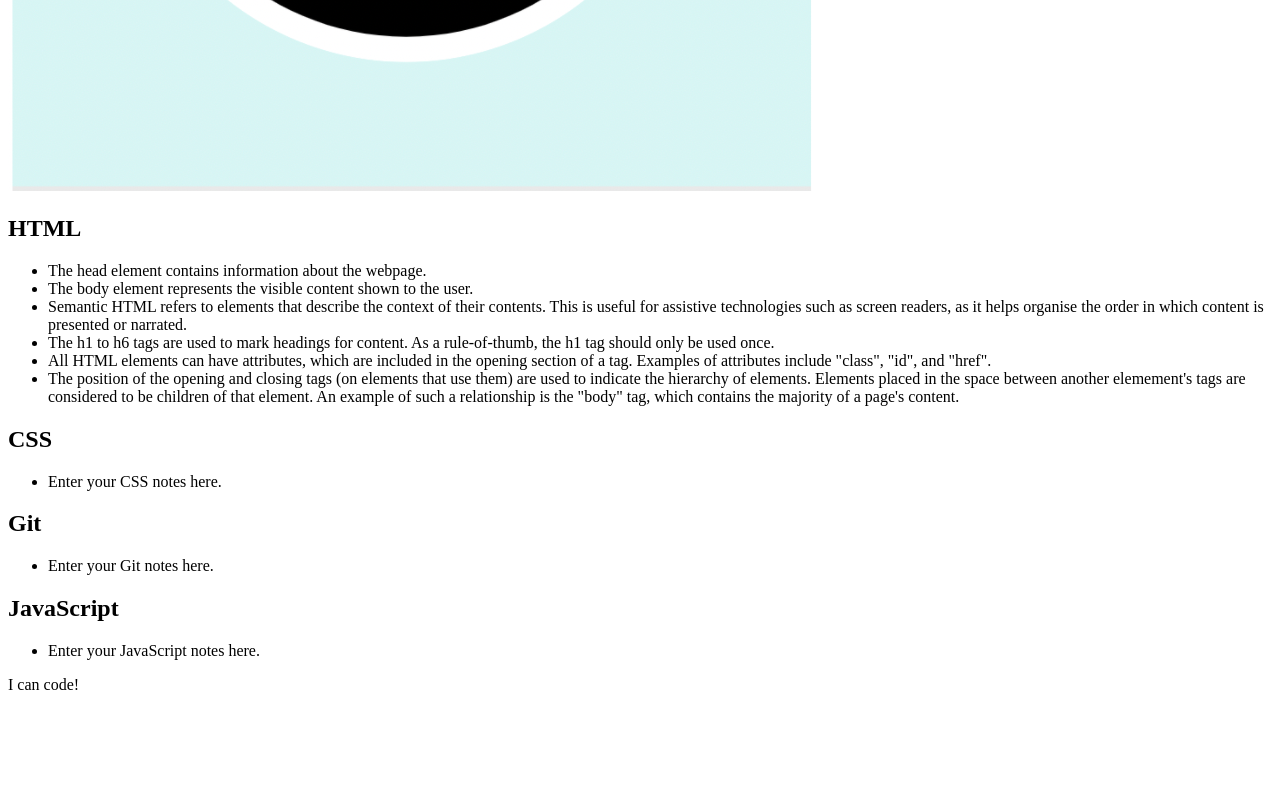
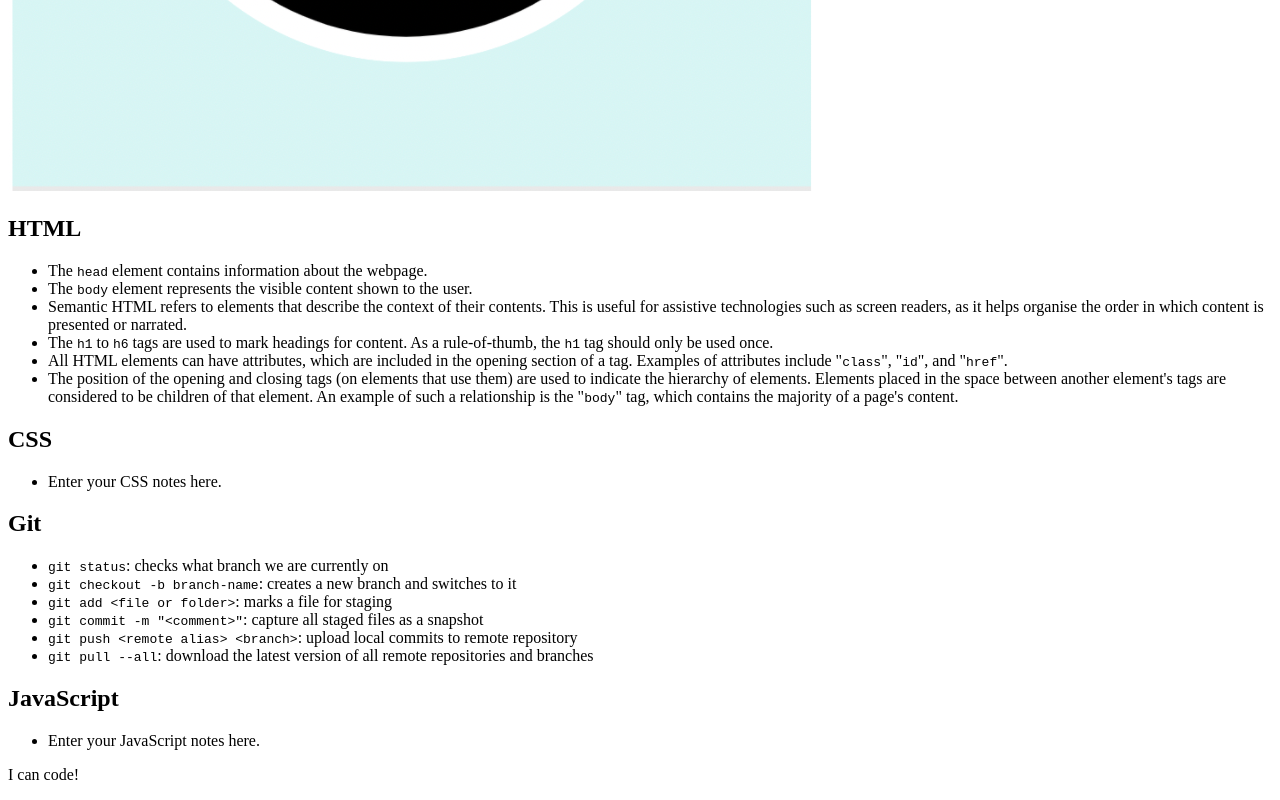
Before and after one commit to natpoulson/prework-study-guide, a plain HTML site: page index.html in a window 1280 px wide. Shown: the part 665-1465 px from the top of the page. Before the commit the page ends 1375 px from the top, so only its background shows below. Drawn offline with Linux system fonts and the light colour scheme.

Commit message:
add cards, populate html and git contents

```diff
--- a/index.html
+++ b/index.html
@@ -15,12 +15,12 @@
       <section class="card" id="html-section">
         <h2>HTML</h2>
         <ul>
-          <li>The head element contains information about the webpage.</li>
-          <li>The body element represents the visible content shown to the user.</li>
+          <li>The <code>head</code> element contains information about the webpage.</li>
+          <li>The <code>body</code> element represents the visible content shown to the user.</li>
           <li>Semantic HTML refers to elements that describe the context of their contents. This is useful for assistive technologies such as screen readers, as it helps organise the order in which content is presented or narrated.</li>
-          <li>The h1 to h6 tags are used to mark headings for content. As a rule-of-thumb, the h1 tag should only be used once.</li>
-          <li>All HTML elements can have attributes, which are included in the opening section of a tag. Examples of attributes include "class", "id", and "href".</li>
-          <li>The position of the opening and closing tags (on elements that use them) are used to indicate the hierarchy of elements. Elements placed in the space between another elemement's tags are considered to be children of that element. An example of such a relationship is the "body" tag, which contains the majority of a page's content.</li>
+          <li>The <code>h1</code> to <code>h6</code> tags are used to mark headings for content. As a rule-of-thumb, the <code>h1</code> tag should only be used once.</li>
+          <li>All HTML elements can have attributes, which are included in the opening section of a tag. Examples of attributes include "<code>class</code>", "<code>id</code>", and "<code>href</code>".</li>
+          <li>The position of the opening and closing tags (on elements that use them) are used to indicate the hierarchy of elements. Elements placed in the space between another element's tags are considered to be children of that element. An example of such a relationship is the "<code>body</code>" tag, which contains the majority of a page's content.</li>
         </ul>
       </section>
 
@@ -34,7 +34,12 @@
       <section class="card" id="git-section">
         <h2>Git</h2>
         <ul>
-          <li>Enter your Git notes here.</li> <!-- TODO: Add some notes here -->
+          <li><code>git status</code>: checks what branch we are currently on</li>
+          <li><code>git checkout -b branch-name</code>: creates a new branch and switches to it</li>
+          <li><code>git add &lt;file or folder&gt;</code>: marks a file for staging</li>
+          <li><code>git commit -m "&lt;comment&gt;"</code>: capture all staged files as a snapshot</li>
+          <li><code>git push &lt;remote alias&gt; &lt;branch&gt;</code>: upload local commits to remote repository</li>
+          <li><code>git pull --all</code>: download the latest version of all remote repositories and branches</li>
         </ul>
       </section>
 
```
